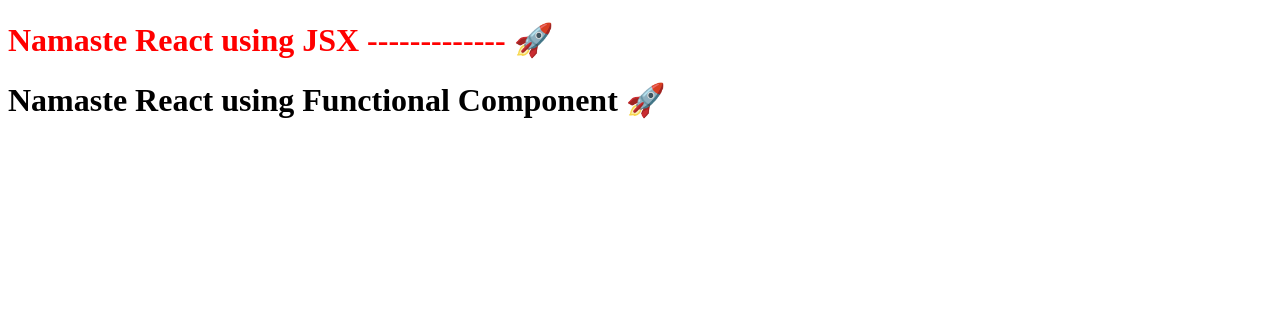
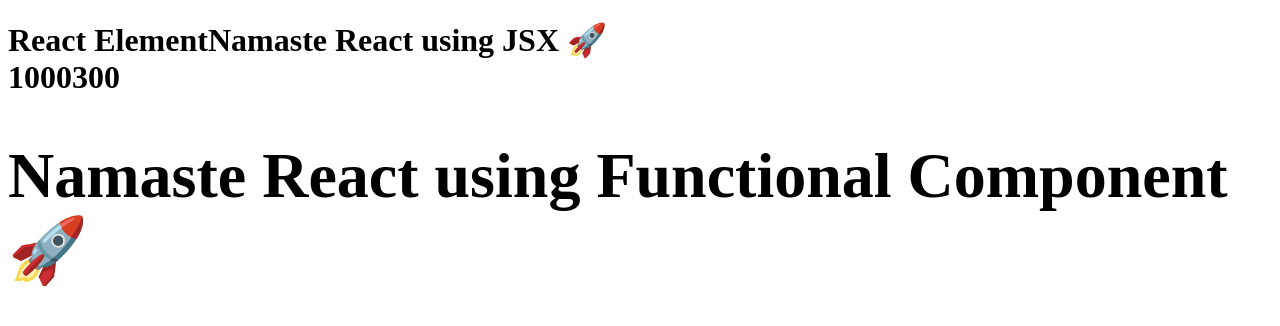
Before and after one commit to muskan588p/React-Course, a React (Vite) app: page / in a window 1280 px wide. Shown: the top 326 px of the page. Built offline with nearby package versions, Linux system fonts and the light colour scheme.

Commit message:
component composition

```diff
--- a/App.js
+++ b/App.js
@@ -49,18 +49,49 @@
 const headingcomp2 = () => (
   <h1 className="head">Namaste React using Functional Component 🚀</h1>
 );
-const Title = () => (
-  <h1 className="head" id="heading">
-    Namaste React using JSX ------------- 🚀
-  </h1>
-);
+// const Title = () => (
+//   <h1 className="head" id="heading">
+//     Namaste React using JSX ------------- 🚀
+//   </h1>
+// );
+// const HeadingComponent = () => (
+//   <div id="container">
+//       <Title />
+//       <h1 className="heading">Namaste React using Functional Component 🚀</h1>
+//   </div>
+// );
+
+//text written inside title will come inside heading component code and both lines will appear
+//COMPONENT INSIDE COMPONENT
+
+// const root = ReactDOM.createRoot(document.getElementById("root"));
+// root.render(<HeadingComponent />); // use PASCAL CASE  //space />
+
+const elem = <span>React Element</span>;
+const number=1000;
+
 const HeadingComponent = () => (
   <div id="container">
-      <Title />
+      {number}
+      {100+200}
+      {console.log("helloo")}
       <h1 className="heading">Namaste React using Functional Component 🚀</h1>
   </div>
 );
-//text written inside title will come inside heading component code and both lines will appear
-//COMPONENT INSIDE COMPONENT
+ //output in inspect
+
+const Title = () => (
+  <h1 className="head" >
+    {elem}
+    Namaste React using JSX 🚀
+    <HeadingComponent />
+  </h1>
+);
+
 const root = ReactDOM.createRoot(document.getElementById("root"));
-root.render(<HeadingComponent />); // use PASCAL CASE  //space />
+root.render(<Title />);
+
+//output on page
+// React ElementNamaste React using JSX 🚀
+// 1000300
+// Namaste React using Functional Component 🚀
```
Also changed, not shown: 13 other files (tests, documents, lock files or other folders).
